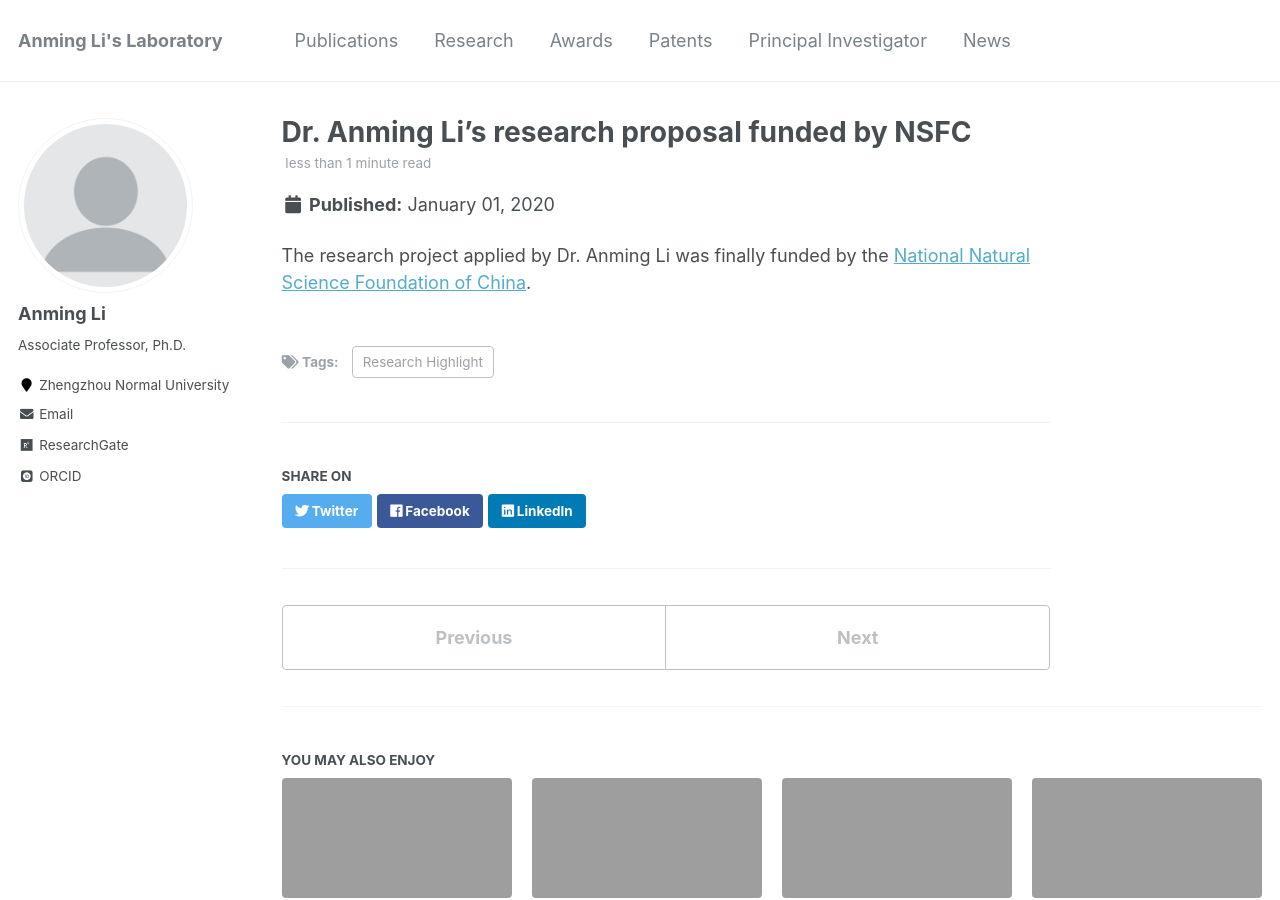
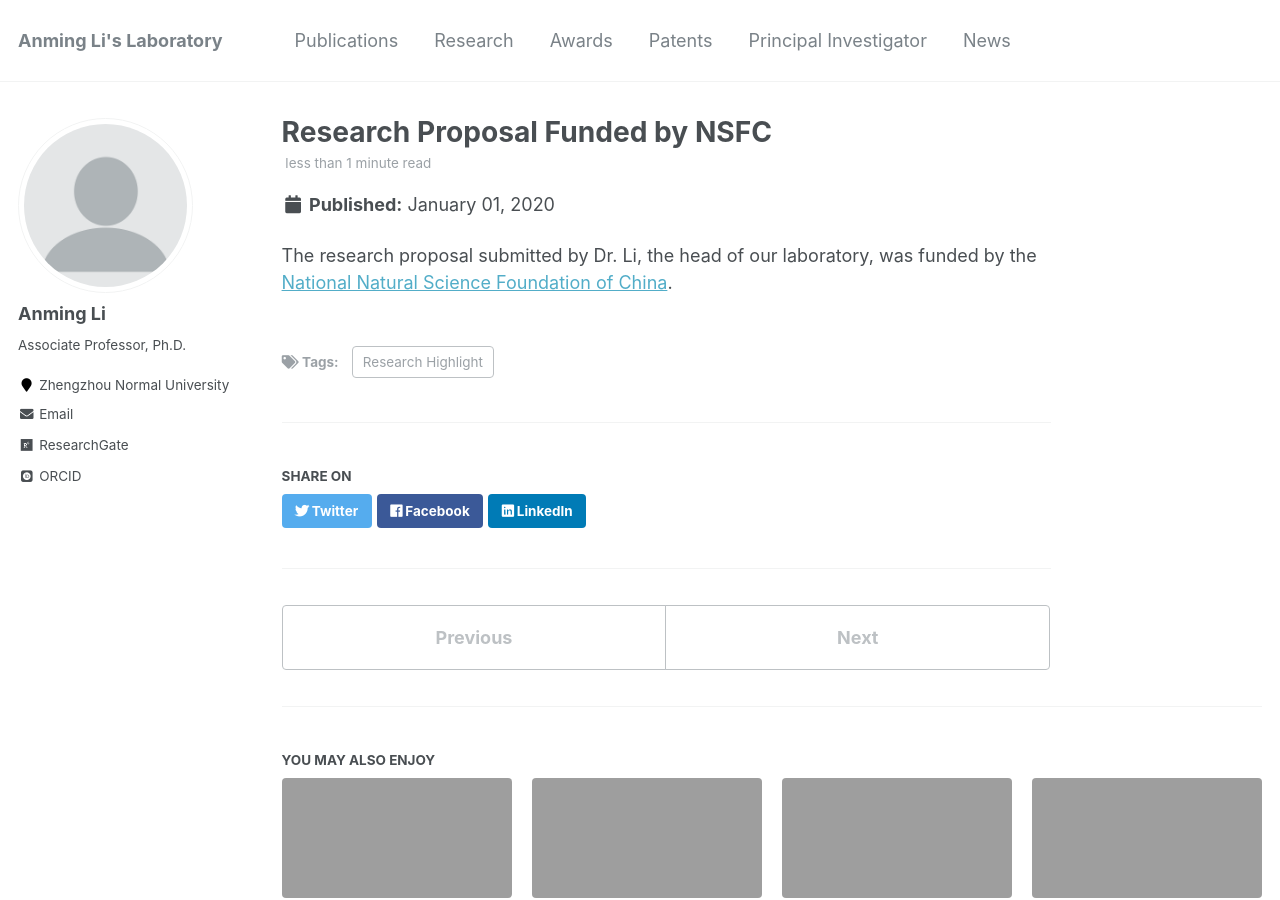
Before and after one commit to ucnclab/ucnclab.github.io, a Jekyll site: the page built from _posts/2020-01-01-blog-post-2.md, in a window 1280 px wide and 900 px high. Built offline with Jekyll 4.4.1, drawn with Linux system fonts in a browser that asks for light colours; some web fonts are replaced; comment, search, counter and statistics services are not loaded.

Commit message:
Update 2020-01-01-blog-post-2.md

```diff
--- a/_posts/2020-01-01-blog-post-2.md
+++ b/_posts/2020-01-01-blog-post-2.md
@@ -1,9 +1,9 @@
 ---
-title: 'Dr. Anming Li’s research proposal funded by NSFC'
+title: 'Research Proposal Funded by NSFC'
 date: 2020-01-01
 permalink: /posts/2020/01/blog-post-2/
 tags:
   - Research Highlight
 ---
 
-The research project applied by Dr. Anming Li was finally funded by the [National Natural Science Foundation of China](/research/2020-01-01-research7).
+The research proposal submitted by Dr. Li, the head of our laboratory, was funded by the [National Natural Science Foundation of China](/research/2020-01-01-research7).
```
